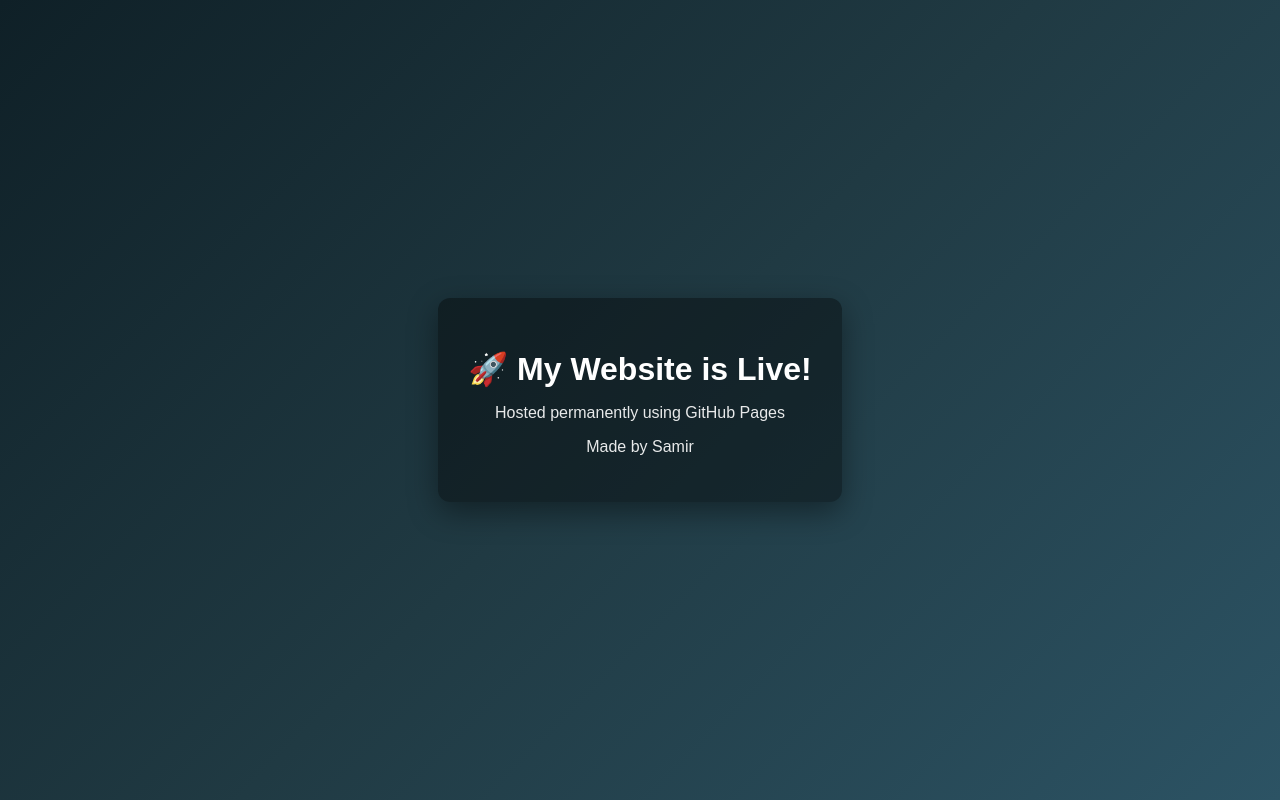
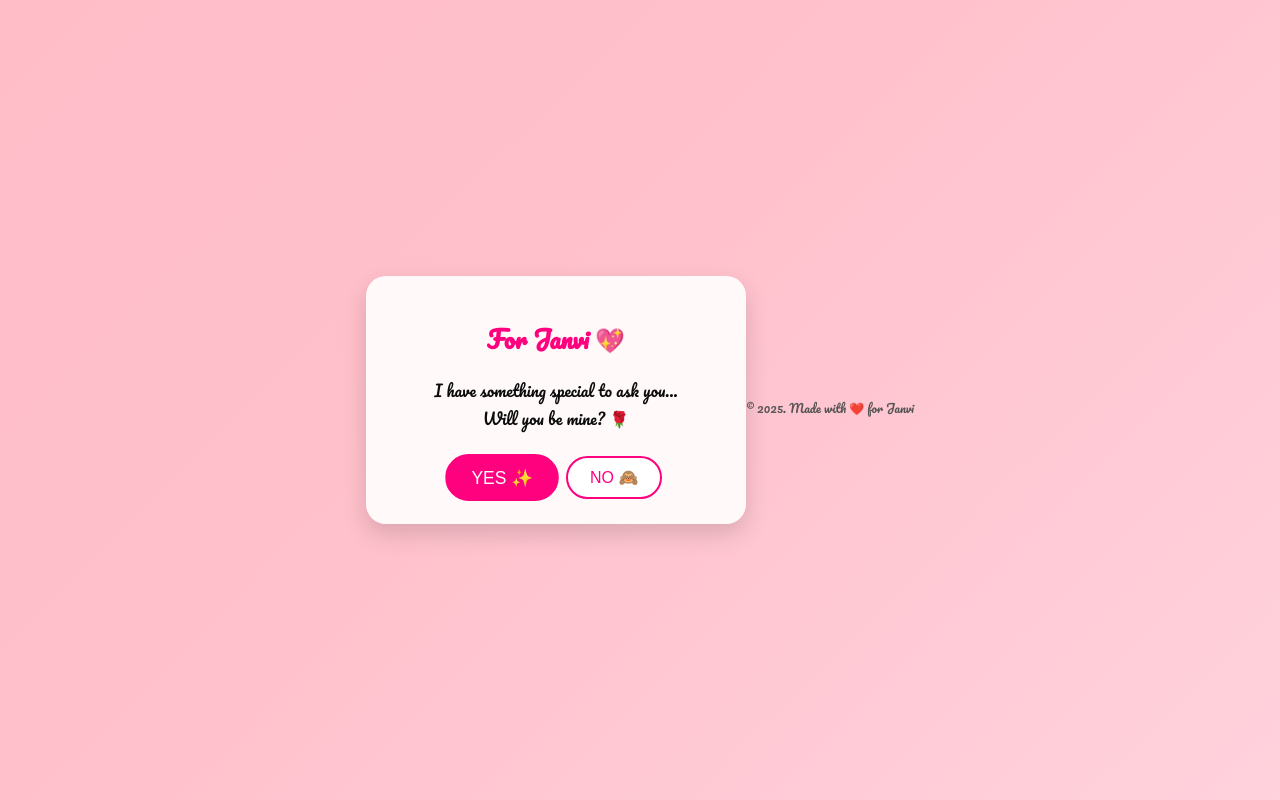
Before and after one commit to samirburnwal/samirburnwal.github.io, a plain HTML site: page index.html in a window 1280 px wide. Drawn offline with Linux system fonts and the light colour scheme.

Commit message:
Update index.html

```diff
--- a/index.html
+++ b/index.html
@@ -2,42 +2,216 @@
 <html lang="en">
 <head>
 <meta charset="UTF-8">
-  <title>My Website</title>
 <meta name="viewport" content="width=device-width, initial-scale=1.0">
+<title>For Janvi 💖</title>
 <style>
+@import url('https://fonts.googleapis.com/css2?family=Pacifico&display=swap');
+
 body {
-      margin: 0;
-      padding: 0;
-      font-family: Arial, sans-serif;
-      height: 100vh;
+  font-family: 'Pacifico', cursive;
+  background: linear-gradient(-45deg, #ffe6f0, #ffc0cb, #ffb6c1, #ff69b4);
+  background-size: 400% 400%;
+  animation: gradientBG 15s ease infinite;
   display: flex;
   justify-content: center;
   align-items: center;
-      background: linear-gradient(135deg, #0f2027, #203a43, #2c5364);
-      color: white;
+  height: 100vh;
+  margin: 0;
+  overflow: hidden;
+  position: relative;
+}
+@keyframes gradientBG {
+  0% {background-position: 0% 50%;}
+  50% {background-position: 100% 50%;}
+  100% {background-position: 0% 50%;}
+}
+
+.card {
+  background-color: rgba(255,255,255,0.9);
+  padding: 25px 15px;
+  border-radius: 20px;
+  box-shadow: 0 10px 25px rgba(0,0,0,0.15);
+  max-width: 90%;
+  width: 350px;
   text-align: center;
-    }
-    .box {
-      padding: 30px;
-      border-radius: 12px;
-      background: rgba(0,0,0,0.4);
-      box-shadow: 0 10px 30px rgba(0,0,0,0.4);
+  position: relative;
+  z-index: 2;
 }
 h1 {
-      margin-bottom: 10px;
-      font-size: 32px;
+  color: #ff007f;
+  font-size: 24px;
+  margin-bottom: 15px;
 }
 p {
   font-size: 16px;
-      opacity: 0.9;
+  opacity: 0.95;
+  margin-bottom: 20px;
+  min-height: 60px;
+  word-wrap: break-word;
+}
+
+.buttons {
+  display: flex;
+  justify-content: center;
+  gap: 12px;
+  position: relative;
+  flex-wrap: wrap;
+}
+.btn {
+  padding: 10px 22px;
+  border-radius: 50px;
+  font-size: 16px;
+  cursor: pointer;
+  border: 2px solid #ff007f;
+  transition: all 0.3s;
+  position: relative;
+}
+.btn-yes {
+  background-color: #ff007f;
+  color: #fff;
+  animation: pulse 1.5s infinite;
+}
+.btn-yes:hover { transform: scale(1.1); }
+.btn-no {
+  background-color: #fff;
+  color: #ff007f;
+}
+.btn-no:hover {
+  transform: rotate(20deg);
+  background-color: #ffe6f0;
+}
+
+@keyframes pulse {
+  0% {transform: scale(1);}
+  50% {transform: scale(1.1);}
+  100% {transform: scale(1);}
+}
+
+.footer {
+  margin-top: 15px;
+  font-size: 12px;
+  color: #555;
+  position: relative;
+  z-index: 2;
+}
+
+.heart, .sparkle {
+  position: absolute;
+  z-index: 1;
+  pointer-events: none;
+}
+.heart {
+  color: #ff007f;
+  font-size: 18px;
+  animation: fall 5s linear infinite;
+}
+.sparkle {
+  color: #fff;
+  font-size: 10px;
+  animation: float 4s linear infinite;
+}
+@keyframes fall {
+  0% {transform: translateY(-50px) rotate(0deg);}
+  100% {transform: translateY(100vh) rotate(360deg);}
+}
+@keyframes float {
+  0% {transform: translateY(0) rotate(0deg);}
+  100% {transform: translateY(-200px) rotate(360deg);}
+}
+
+/* Mobile adjustments */
+@media (max-width: 400px){
+  h1 { font-size: 22px; }
+  p { font-size: 15px; }
+  .btn { font-size: 14px; padding: 8px 18px; }
 }
 </style>
 </head>
 <body>
-  <div class="box">
-    <h1>🚀 My Website is Live!</h1>
-    <p>Hosted permanently using GitHub Pages</p>
-    <p>Made by Samir</p>
-  </div>
+
+<div class="card" id="card"></div>
+<div class="footer">© 2025. Made with ❤️ for Janvi</div>
+
+<!-- Optional Background Music -->
+<audio id="bgMusic" src="https://www.soundhelix.com/examples/mp3/SoundHelix-Song-1.mp3" autoplay loop></audio>
+
+<script>
+const slides = [
+  { title: "For Janvi 💖", text: "I have something special to ask you...\nWill you be mine? 🌹" },
+  { title: "You said YES! 🎉", text: "Thank you for choosing me my gadheri 🙈\nab jab pasand kar hi liye hai to jheliye humko aur meri baaton ko 😘\nCan I tell you something else?" },
+  { title: "You're Amazing! 🌟", text: "Hum iss valentine's bhi wahi waada karte hai aapko kabhi hurt nhi hone denge you will always be my top priority 💖 aur iss relationship me aap kabhi complaint nhi kar payega 😌 Aur aapse ek chiz chahte hai wo likh ke nhi batayenge 🤔\nReady for one more thing?" },
+  { title: "Special Message 💌", text: "Subah aapka like dekhe the ek reel me to laga ki try karte banane ka pata nhi aapko kaisa lagega 😅\nBut humko bohot acha laga aapke liye ye bana ke aur aap to khair ache lagte hi ho 🤭\nAnd I will keep doing cute efforts like this to make you smile and this Lol always loves you 😘" }
+];
+
+let currentSlide = 0;
+const card = document.getElementById("card");
+
+function typeWriter(text, i = 0) {
+  return new Promise(resolve => {
+    const p = card.querySelector("p");
+    p.innerHTML = text.slice(0, i) + (i < text.length ? "|" : "");
+    if (i < text.length) setTimeout(() => typeWriter(text, i+1).then(resolve), 25);
+    else resolve();
+  });
+}
+
+function renderSlide() {
+  if(currentSlide >= slides.length) currentSlide = slides.length - 1;
+  const slide = slides[currentSlide];
+  card.innerHTML = `<h1>${slide.title}</h1><p></p><div class="buttons">
+    ${currentSlide < slides.length - 1 ? `<button class="btn btn-yes" onclick="nextSlide()">YES ✨</button>
+    <button class="btn btn-no" id="noBtn">NO 🙈</button>` : ''}</div>`;
+
+  typeWriter(slide.text.replace(/\n/g, "<br>"));
+
+  if(currentSlide < slides.length - 1){
+    const noBtn = document.getElementById("noBtn");
+    noBtn.addEventListener("mouseenter", () => {
+      const x = Math.floor(Math.random() * 120) - 60;
+      const y = Math.floor(Math.random() * 40) - 20;
+      noBtn.style.transform = `translate(${x}px, ${y}px) rotate(${Math.random()*30}deg)`;
+    });
+    noBtn.addEventListener("click", nextSlide);
+  }
+
+  if(currentSlide === slides.length - 1){
+    startHeartsAndSparkles();
+  }
+}
+
+function nextSlide() {
+  currentSlide++;
+  renderSlide();
+}
+
+function startHeartsAndSparkles() {
+  // Floating Hearts
+  for(let i=0;i<25;i++){
+    const heart = document.createElement("div");
+    heart.className = "heart";
+    heart.innerText = "💖";
+    heart.style.left = Math.random()*window.innerWidth+"px";
+    heart.style.fontSize = (15+Math.random()*25)+"px";
+    heart.style.animationDuration = (3+Math.random()*3)+"s";
+    document.body.appendChild(heart);
+    setTimeout(()=>heart.remove(),6000);
+  }
+  // Floating Sparkles
+  for(let i=0;i<20;i++){
+    const spark = document.createElement("div");
+    spark.className = "sparkle";
+    spark.innerText = "✨";
+    spark.style.left = Math.random()*window.innerWidth+"px";
+    spark.style.top = Math.random()*window.innerHeight+"px";
+    spark.style.fontSize = (10+Math.random()*15)+"px";
+    spark.style.animationDuration = (2+Math.random()*3)+"s";
+    document.body.appendChild(spark);
+    setTimeout(()=>spark.remove(),6000);
+  }
+}
+
+// Initial render
+renderSlide();
+</script>
 </body>
 </html>
```
Lines whose indentation alone changed are shown as unchanged.
